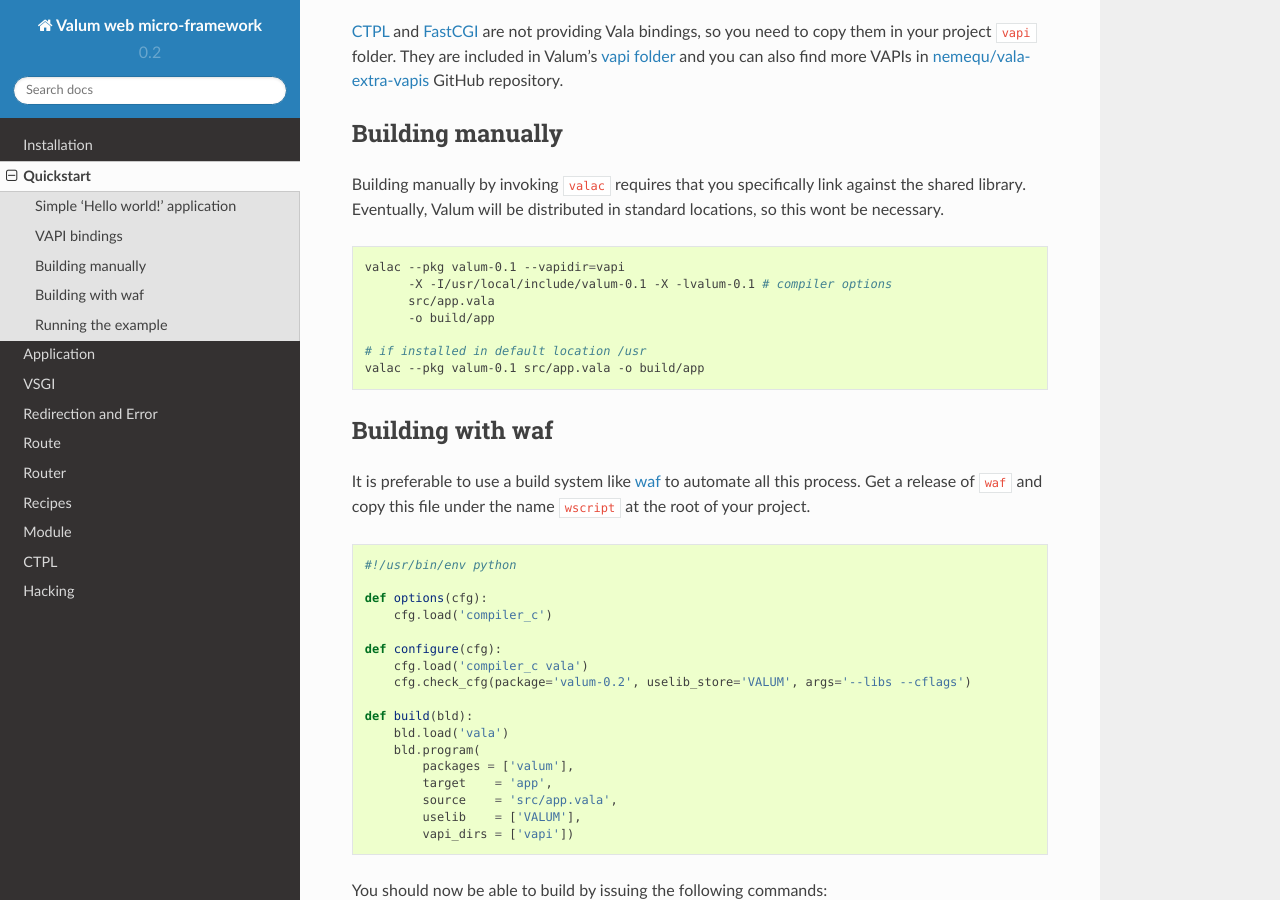
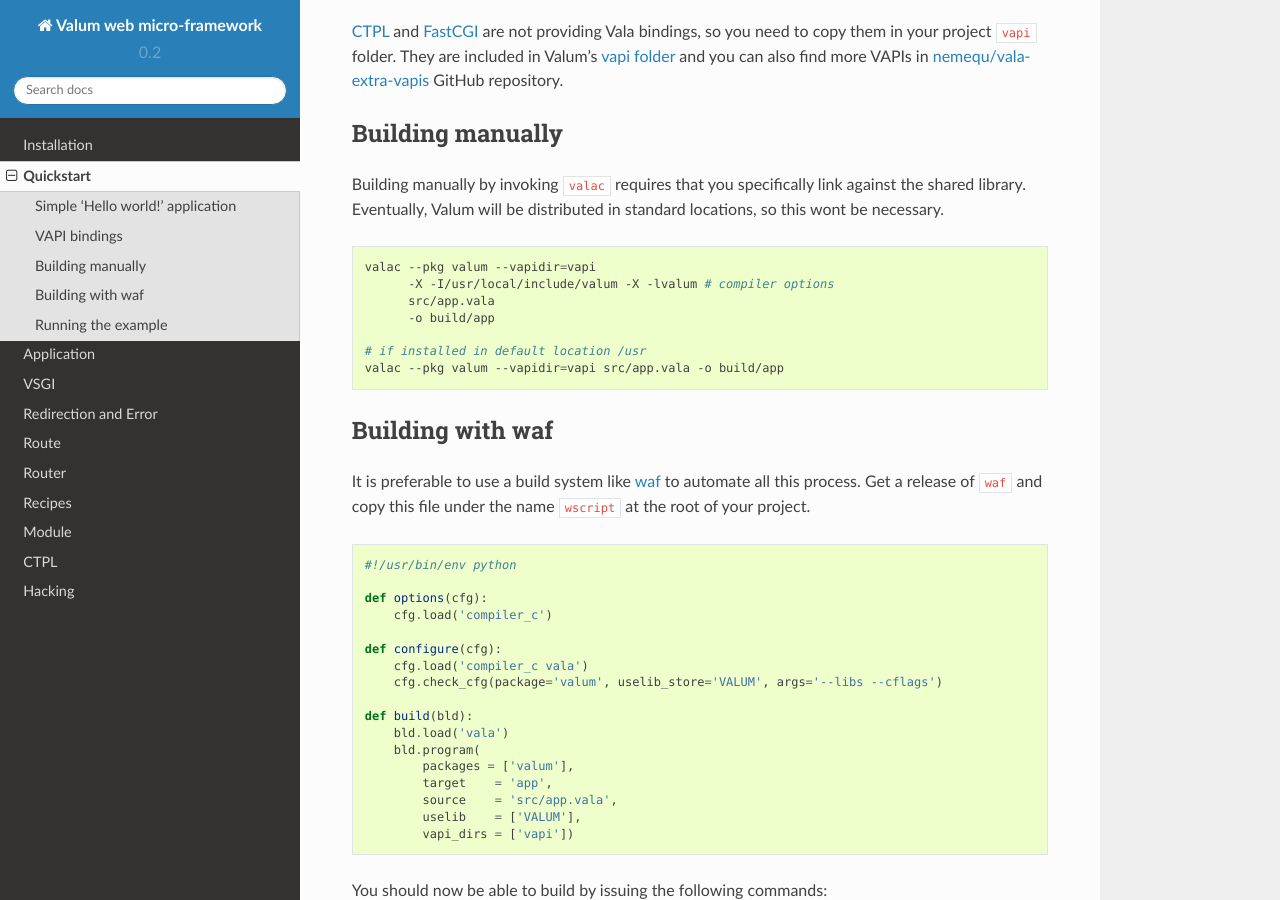
Before and after one commit to valum-framework/valum, a Sphinx documentation site: the page built from docs/getting-started.rst, in a window 1280 px wide and 900 px high, scrolled down 1116 px. Built offline with Sphinx 7.4.7 and the Read the Docs theme 2.0.0, drawn with Linux system fonts in a browser that asks for light colours; pages that are not in the unit, such as notebooks, are missing from menus.

Commit message:
Some documentation edits

```diff
--- a/docs/getting-started.rst
+++ b/docs/getting-started.rst
@@ -74,13 +74,13 @@
 
 .. code-block:: bash
 
-    valac --pkg valum-0.1 --vapidir=vapi
-          -X -I/usr/local/include/valum-0.1 -X -lvalum-0.1 # compiler options
+    valac --pkg valum --vapidir=vapi
+          -X -I/usr/local/include/valum -X -lvalum # compiler options
           src/app.vala
           -o build/app
 
     # if installed in default location /usr
-    valac --pkg valum-0.1 src/app.vala -o build/app
+    valac --pkg valum --vapidir=vapi src/app.vala -o build/app
 
 Building with waf
 -----------------
@@ -100,7 +100,7 @@
 
     def configure(cfg):
         cfg.load('compiler_c vala')
-        cfg.check_cfg(package='valum-0.2', uselib_store='VALUM', args='--libs --cflags')
+        cfg.check_cfg(package='valum', uselib_store='VALUM', args='--libs --cflags')
 
     def build(bld):
         bld.load('vala')
```
Also changed, not shown: other parts of docs/getting-started.rst (+1 -1 lines), docs/vsgi/server/fastcgi.rst (+2 -5 lines).
